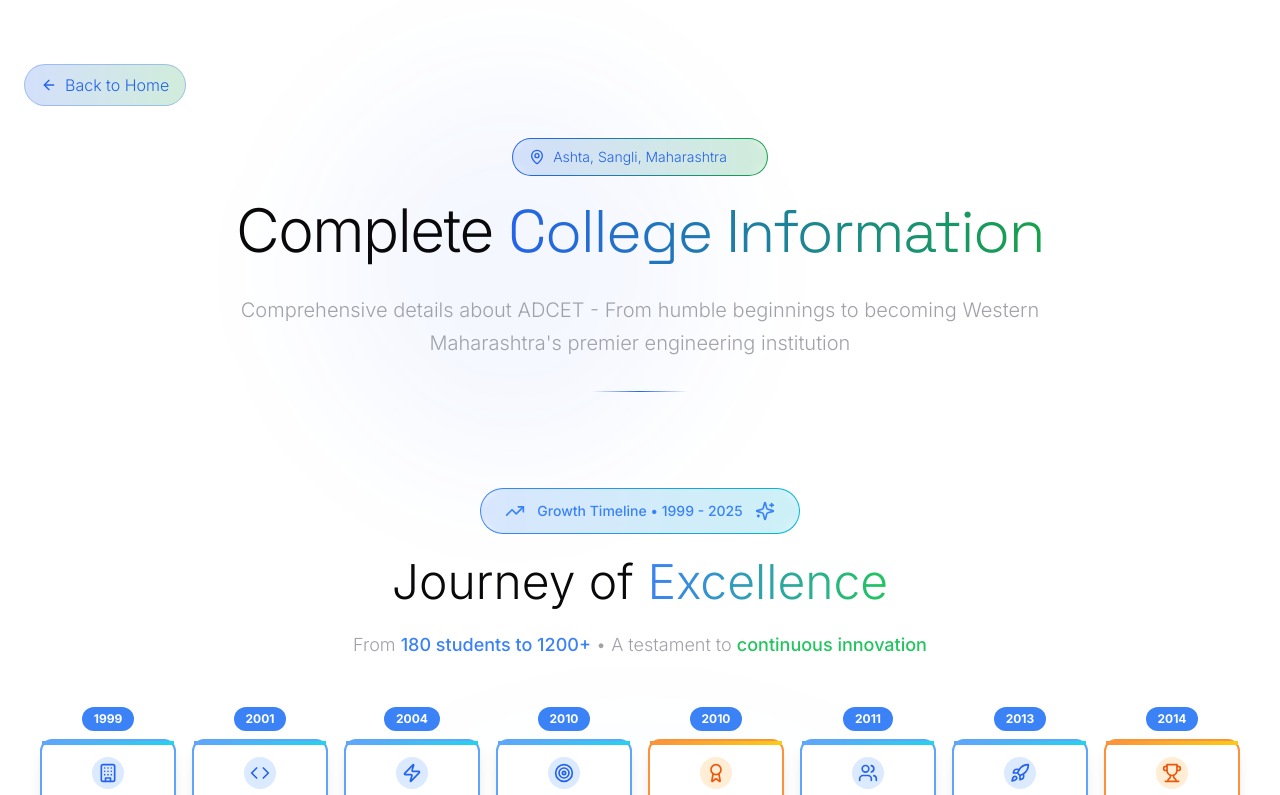
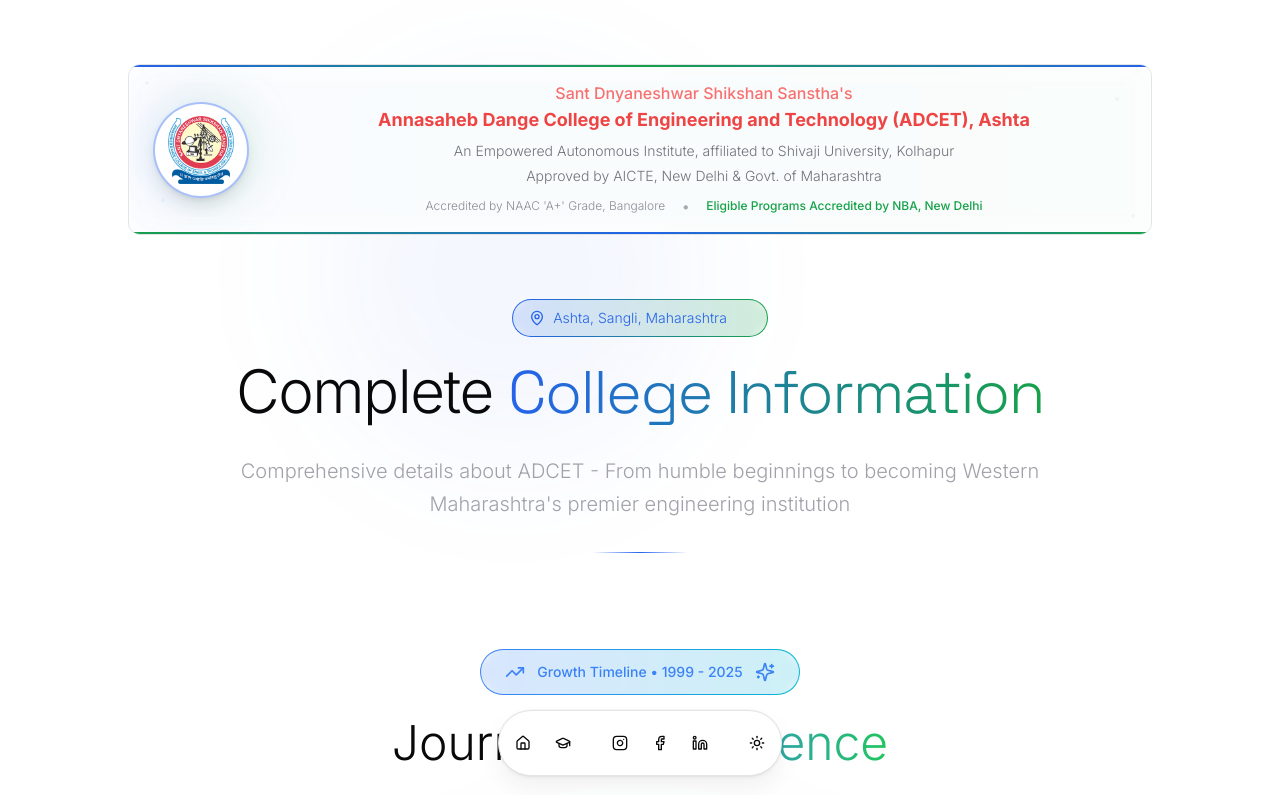
Before and after one commit to Aditya-padale/Codethon-2k25, a React (Vite) app: page /college-info in a window 1280 px wide. Shown: the top 795 px of the page. Built offline with nearby package versions, Linux system fonts and the light colour scheme.

Commit message:
updating design

```diff
--- a/src/components/Dock.tsx
+++ b/src/components/Dock.tsx
@@ -4,8 +4,9 @@
 import { useTheme } from "@/components/ThemeProvider";
 import {
   Home,
-  NotebookPen,
-  Github,
+  GraduationCap,
+  Instagram,
+  Facebook,
   Linkedin,
   Sun,
   Moon
@@ -32,7 +33,7 @@
           </Button>
         </div>
 
-        {/* Blog Button */}
+        {/* About College Button */}
         <div className="flex aspect-square cursor-pointer items-center justify-center rounded-full" style={{width: "40px"}}>
           <Button
             variant="ghost"
@@ -40,8 +41,8 @@
             className="rounded-full size-12 hover:bg-accent hover:text-accent-foreground"
             asChild
           >
-            <a href="/blog">
-              <NotebookPen className="size-4" />
+            <a href="/college-info">
+              <GraduationCap className="size-4" />
             </a>
           </Button>
         </div>
@@ -49,7 +50,7 @@
         {/* Separator */}
         <Separator orientation="vertical" className="h-full mx-2" />
 
-        {/* GitHub Button */}
+        {/* Instagram Button */}
         <div className="flex aspect-square cursor-pointer items-center justify-center rounded-full" style={{width: "40px"}}>
           <Button
             variant="ghost"
@@ -57,8 +58,22 @@
             className="rounded-full size-12 hover:bg-accent hover:text-accent-foreground"
             asChild
           >
-            <a href="https://github.com/JagjeevanAK" target="_blank" rel="noopener noreferrer">
-              <Github className="size-4" />
+            <a href="https://instagram.com/adcet_official" target="_blank" rel="noopener noreferrer">
+              <Instagram className="size-4" />
+            </a>
+          </Button>
+        </div>
+
+        {/* Facebook Button */}
+        <div className="flex aspect-square cursor-pointer items-center justify-center rounded-full" style={{width: "40px"}}>
+          <Button
+            variant="ghost"
+            size="icon"
+            className="rounded-full size-12 hover:bg-accent hover:text-accent-foreground"
+            asChild
+          >
+            <a href="https://facebook.com/adcet.official" target="_blank" rel="noopener noreferrer">
+              <Facebook className="size-4" />
             </a>
           </Button>
         </div>
@@ -71,25 +86,8 @@
             className="rounded-full size-12 hover:bg-accent hover:text-accent-foreground"
             asChild
           >
-            <a href="https://www.linkedin.com/in/jagjeevankashid/" target="_blank" rel="noopener noreferrer">
+            <a href="https://linkedin.com/school/adcet" target="_blank" rel="noopener noreferrer">
               <Linkedin className="size-4" />
-            </a>
-          </Button>
-        </div>
-
-        {/* X/Twitter Button */}
-        <div className="flex aspect-square cursor-pointer items-center justify-center rounded-full" style={{width: "40px"}}>
-          <Button
-            variant="ghost"
-            size="icon"
-            className="rounded-full size-12 hover:bg-accent hover:text-accent-foreground"
-            asChild
-          >
-            <a href="https://x.com/KashidJagjeevan" target="_blank" rel="noopener noreferrer">
-              <svg viewBox="0 0 24 24" xmlns="http://www.w3.org/2000/svg" className="size-4">
-                <title>X</title>
-                <path fill="currentColor" d="M18.901 1.153h3.68l-8.04 9.19L24 22.846h-7.406l-5.8-7.584-6.638 7.584H.474l8.6-9.83L0 1.154h7.594l5.243 6.932ZM17.61 20.644h2.039L6.486 3.24H4.298Z"/>
-              </svg>
             </a>
           </Button>
         </div>
--- a/src/components/Hero.tsx
+++ b/src/components/Hero.tsx
@@ -31,7 +31,7 @@
       <div className="relative z-10 container mx-auto px-6 text-center">
         <div className="max-w-4xl mx-auto space-y-12 animate-fade-in">
           {/* Custom Header Design */}
-          <div className="relative max-w-4xl mx-auto mb-8">
+          <div className="relative max-w-4xl mx-auto mb-8 mt-8 md:mt-12">
             <div className="relative group">
               {/* Background container with gradient */}
               <div className="relative bg-card/95 backdrop-blur-sm border border-border rounded-xl px-4 md:px-6 py-3 md:py-4 hover:border-accent-primary/30 transition-all duration-300 overflow-hidden">
--- a/src/components/Rules.tsx
+++ b/src/components/Rules.tsx
@@ -139,9 +139,15 @@
 
           {/* Competition Flow */}
           <div className="mt-12">
-            <h3 className="text-2xl font-bold text-center text-foreground mb-8">
-              Competition Flow
-            </h3>
+            <div className="text-center mb-16">
+              <h3 className="text-5xl md:text-6xl font-light mb-8 tracking-tight">
+                Competition <span className="font-mono text-accent-primary bg-gradient-to-r from-accent-primary to-accent-secondary bg-clip-text text-transparent">Flow</span>
+              </h3>
+              <p className="text-xl text-neutral-400 max-w-3xl mx-auto font-light leading-relaxed">
+                Your journey through the three-round competition process
+              </p>
+              <div className="w-24 h-px bg-gradient-to-r from-transparent via-accent-primary to-transparent mx-auto mt-8" />
+            </div>
             <div className="grid grid-cols-1 md:grid-cols-3 gap-6">
               <Card className="text-center border-2 border-green-500/30 bg-green-500/5">
                 <CardContent className="py-8">
--- a/src/pages/CollegeInfo.tsx
+++ b/src/pages/CollegeInfo.tsx
@@ -1,6 +1,8 @@
 import { Card, CardContent, CardHeader, CardTitle } from "@/components/ui/card";
-import { Calendar, Award, GraduationCap, Building, Users, Trophy, Star, Sparkles, MapPin, BookOpen, Target, Zap, Rocket, Code, Cpu, ArrowRight, TrendingUp, ArrowLeft } from "lucide-react";
+import { Calendar, Award, GraduationCap, Building, Users, Trophy, Star, Sparkles, MapPin, BookOpen, Target, Zap, Rocket, Code, Cpu, ArrowRight, TrendingUp } from "lucide-react";
 import { useNavigate } from "react-router-dom";
+import LogoImage from "@/img/logo.png";
+import Dock from "@/components/Dock";
 
 const CollegeInfo = () => {
   const navigate = useNavigate();
@@ -201,15 +203,82 @@
 
       <div className="container mx-auto px-6 relative z-10 py-16">
 
-        {/* Back Button */}
-        <div className="mb-8">
-          <button
-            onClick={() => navigate('/')}
-            className="inline-flex items-center gap-2 px-4 py-2 bg-gradient-to-r from-accent-primary/20 to-accent-secondary/20 border border-accent-primary/30 rounded-full text-accent-primary hover:scale-105 transition-all duration-300 group"
-          >
-            <ArrowLeft className="w-4 h-4 group-hover:-translate-x-1 transition-transform duration-300" />
-            <span>Back to Home</span>
-          </button>
+        {/* College Header Section */}
+        <div className="relative max-w-5xl mx-auto mb-16">
+          <div className="relative group">
+            {/* Background container with gradient */}
+            <div className="relative bg-card/95 backdrop-blur-sm border border-border rounded-xl px-4 md:px-6 py-3 md:py-4 hover:border-accent-primary/30 transition-all duration-300 overflow-hidden">
+
+              {/* Top and bottom accent lines */}
+              <div className="absolute top-0 left-0 w-full h-0.5 bg-gradient-to-r from-accent-primary via-accent-secondary to-accent-primary"></div>
+              <div className="absolute bottom-0 left-0 w-full h-0.5 bg-gradient-to-r from-accent-secondary via-accent-primary to-accent-secondary"></div>
+
+              {/* Main content - responsive layout */}
+              <div className="relative z-10 flex flex-col md:flex-row items-center justify-center gap-4 md:gap-8">
+
+                {/* Logo */}
+                <div className="relative flex-shrink-0">
+                  <div className="absolute inset-0 bg-gradient-to-r from-accent-primary/20 to-accent-secondary/20 rounded-full blur-xl"></div>
+                  <div className="relative w-16 h-16 md:w-24 md:h-24 bg-background border-2 border-accent-primary/40 hover:border-accent-primary/70 transition-all duration-300 shadow-lg rounded-full p-2 md:p-3">
+                    <img
+                      src={LogoImage}
+                      alt="ADCET Logo"
+                      className="w-full h-full object-contain"
+                    />
+                  </div>
+                </div>
+
+                {/* College Information - Mobile View */}
+                <div className="text-center flex-1 md:hidden">
+                  <h3 className="text-red-400 text-xs font-medium mb-1">
+                    Sant Dnyaneshwar Shikshan Sanstha's
+                  </h3>
+                  <h2 className="text-red-500 text-sm font-bold mb-1 leading-tight">
+                    Annasaheb Dange College of Engineering and Technology (ADCET), Ashta
+                  </h2>
+                  <p className="text-muted-foreground text-xs mb-1 leading-relaxed">
+                    An Empowered Autonomous Institute, affiliated to Shivaji University, Kolhapur
+                  </p>
+                </div>
+
+                {/* College Information - Desktop View */}
+                <div className="text-center flex-1 hidden md:block">
+                  <h3 className="text-red-400 text-base font-medium mb-1">
+                    Sant Dnyaneshwar Shikshan Sanstha's
+                  </h3>
+                  <h2 className="text-red-500 text-lg font-bold mb-2 leading-tight">
+                    Annasaheb Dange College of Engineering and Technology (ADCET), Ashta
+                  </h2>
+                  <p className="text-muted-foreground text-sm mb-1 leading-relaxed">
+                    An Empowered Autonomous Institute, affiliated to Shivaji University, Kolhapur
+                  </p>
+                  <p className="text-muted-foreground text-sm mb-1">
+                    Approved by AICTE, New Delhi & Govt. of Maharashtra
+                  </p>
+                  <div className="flex flex-row justify-center items-center gap-4 mt-2">
+                    <p className="text-muted-foreground/80 text-xs">
+                      Accredited by NAAC 'A+' Grade, Bangalore
+                    </p>
+                    <span className="text-muted-foreground/60">•</span>
+                    <p className="text-accent-secondary text-xs font-medium">
+                      Eligible Programs Accredited by NBA, New Delhi
+                    </p>
+                  </div>
+                </div>
+              </div>
+
+              {/* Subtle background pattern */}
+              <div className="absolute inset-0 opacity-5">
+                <div className="absolute top-4 left-4 w-1 h-1 bg-accent-primary rounded-full"></div>
+                <div className="absolute top-8 right-8 w-1 h-1 bg-accent-secondary rounded-full"></div>
+                <div className="absolute bottom-8 left-8 w-1 h-1 bg-accent-primary rounded-full"></div>
+                <div className="absolute bottom-4 right-4 w-1 h-1 bg-accent-secondary rounded-full"></div>
+              </div>
+
+              {/* Glow effect */}
+              <div className="absolute -inset-0.5 bg-gradient-to-r from-accent-primary/5 to-accent-secondary/5 rounded-xl blur-lg opacity-50 group-hover:opacity-75 transition-opacity duration-300"></div>
+            </div>
+          </div>
         </div>
 
         {/* Enhanced Header */}
@@ -560,6 +629,8 @@
           </Card>
         </div>
       </div>
+
+      <Dock />
     </div>
   );
 };
--- a/src/pages/NotFound.tsx
+++ b/src/pages/NotFound.tsx
@@ -1,5 +1,6 @@
 import { useLocation } from "react-router-dom";
 import { useEffect } from "react";
+import Dock from "@/components/Dock";
 
 const NotFound = () => {
   const location = useLocation();
@@ -20,6 +21,7 @@
           Return to Home
         </a>
       </div>
+      <Dock />
     </div>
   );
 };
```
